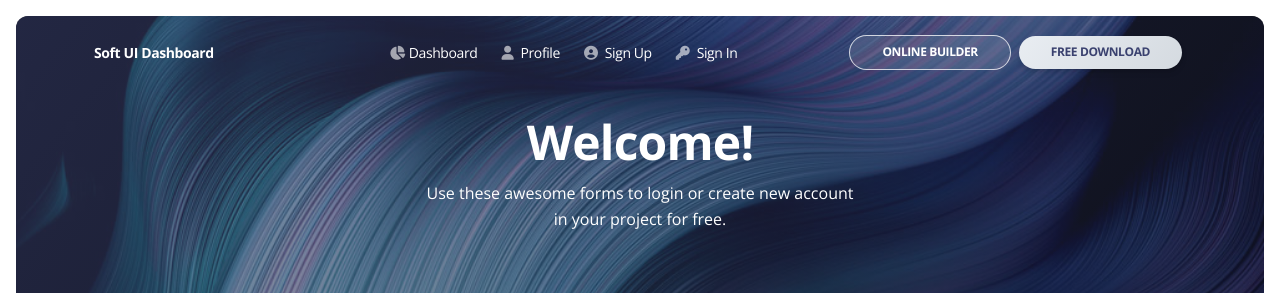
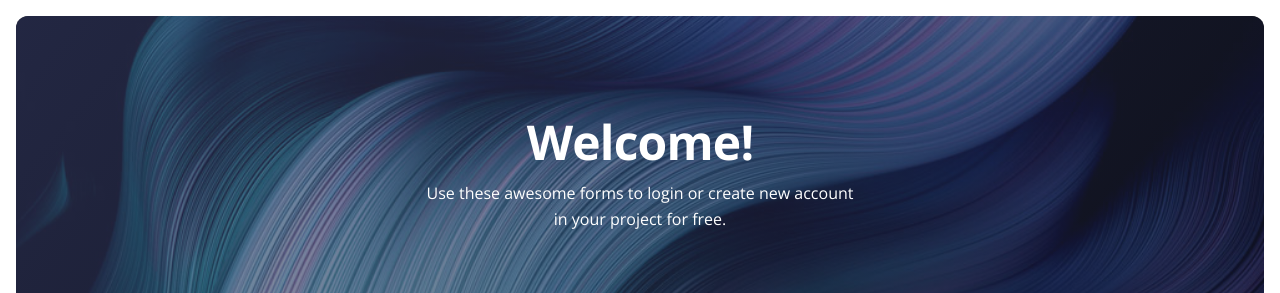
Before and after one commit to atif121/aura, a website: page pages/sign-up.html in a window 1280 px wide. Shown: the top 293 px of the page. Drawn offline with nearby package versions, Linux system fonts and the light colour scheme.

Commit message:
navbar remove from sign up page

```diff
--- a/pages/sign-up.html
+++ b/pages/sign-up.html
@@ -39,58 +39,7 @@
 </head>
 
 <body class="">
-  <!-- Navbar -->
-  <nav class="navbar navbar-expand-lg position-absolute top-0 z-index-3 w-100 shadow-none my-3 navbar-transparent mt-4">
-    <div class="container">
-      <a class="navbar-brand font-weight-bolder ms-lg-0 ms-3 text-white" href="../pages/dashboard.html">
-        Soft UI Dashboard
-      </a>
-      <button class="navbar-toggler shadow-none ms-2" type="button" data-bs-toggle="collapse" data-bs-target="#navigation" aria-controls="navigation" aria-expanded="false" aria-label="Toggle navigation">
-        <span class="navbar-toggler-icon mt-2">
-          <span class="navbar-toggler-bar bar1"></span>
-          <span class="navbar-toggler-bar bar2"></span>
-          <span class="navbar-toggler-bar bar3"></span>
-        </span>
-      </button>
-      <div class="collapse navbar-collapse" id="navigation">
-        <ul class="navbar-nav mx-auto ms-xl-auto me-xl-7">
-          <li class="nav-item">
-            <a class="nav-link d-flex align-items-center me-2 active" aria-current="page" href="../pages/dashboard.html">
-              <i class="fa fa-chart-pie opacity-6  me-1"></i>
-              Dashboard
-            </a>
-          </li>
-          <li class="nav-item">
-            <a class="nav-link me-2" href="../pages/profile.html">
-              <i class="fa fa-user opacity-6  me-1"></i>
-              Profile
-            </a>
-          </li>
-          <li class="nav-item">
-            <a class="nav-link me-2" href="../pages/sign-up.html">
-              <i class="fas fa-user-circle opacity-6  me-1"></i>
-              Sign Up
-            </a>
-          </li>
-          <li class="nav-item">
-            <a class="nav-link me-2" href="../pages/sign-in.html">
-              <i class="fas fa-key opacity-6  me-1"></i>
-              Sign In
-            </a>
-          </li>
-        </ul>
-        <li class="nav-item d-flex align-items-center">
-          <a class="btn btn-round btn-sm mb-0 btn-outline-white me-2" target="_blank" href="https://www.creative-tim.com/builder?ref=navbar-soft-ui-dashboard">Online Builder</a>
-        </li>
-        <ul class="navbar-nav d-lg-block d-none">
-          <li class="nav-item">
-            <a href="https://www.creative-tim.com/product/soft-ui-dashboard" class="btn btn-sm btn-round mb-0 me-1 bg-gradient-light">Free download</a>
-          </li>
-        </ul>
-      </div>
-    </div>
-  </nav>
-  <!-- End Navbar -->
+
   <main class="main-content  mt-0">
     <section class="min-vh-100 mb-8">
       <div class="page-header align-items-start min-vh-50 pt-5 pb-11 m-3 border-radius-lg" style="background-image: url('../assets/img/curved-images/curved14.jpg');">
```
